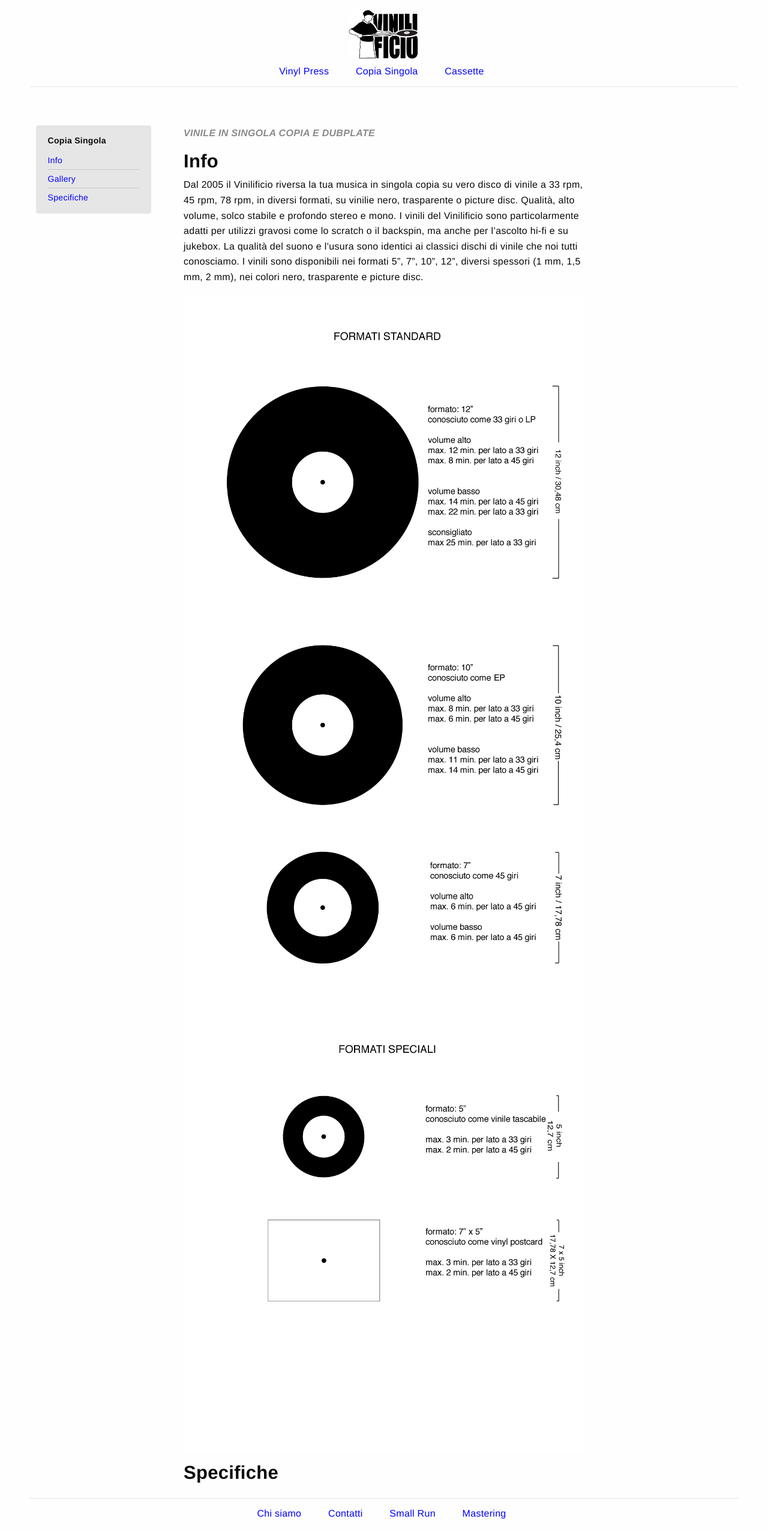
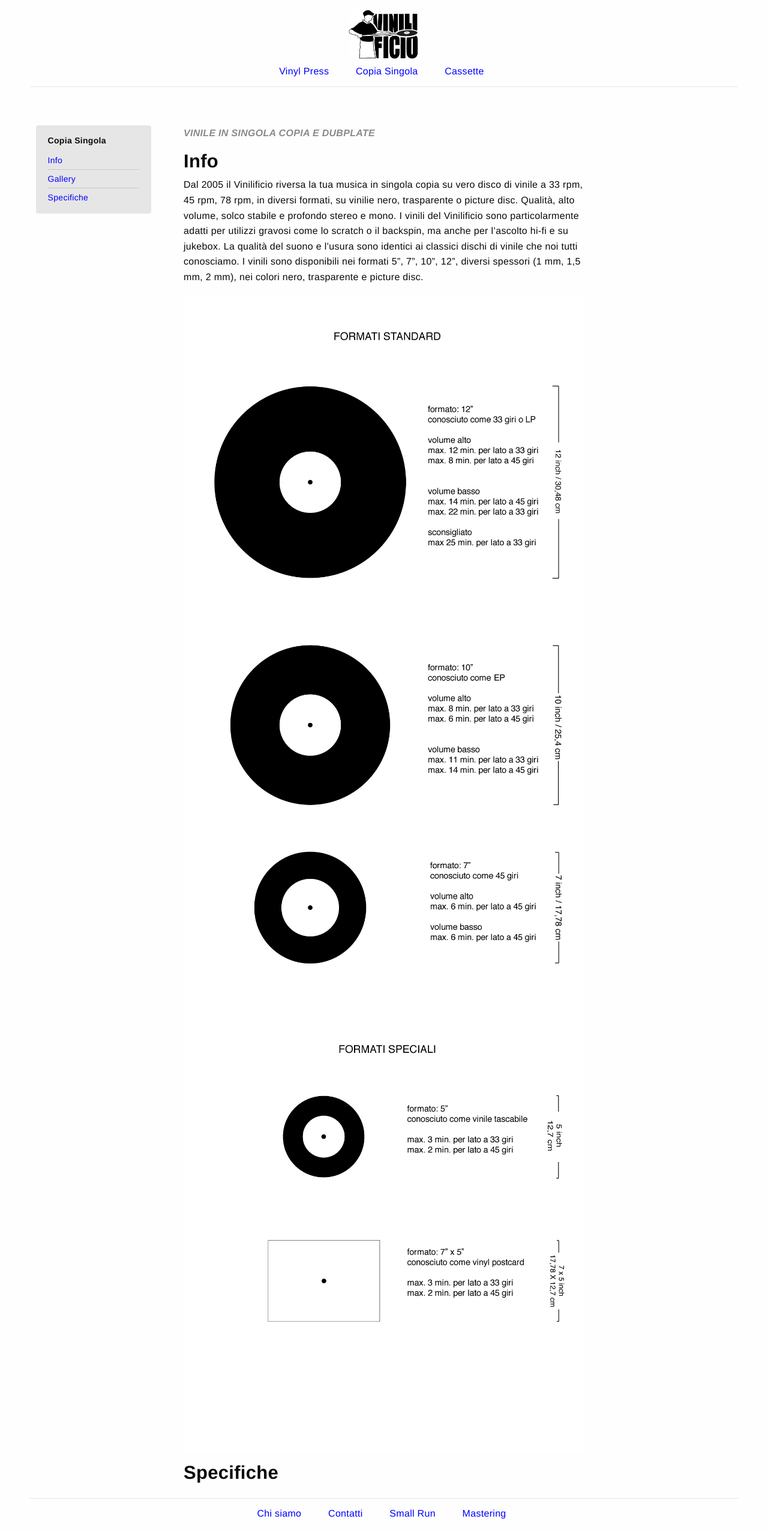
Before and after one commit to Vinilificio/Vinilificio.github.io, a Jekyll site: the page built from _pages/single-copy.md, in a window 1280 px wide. Shown: the whole page at 60% size. Built offline with Jekyll 4.4.1, drawn with Linux system fonts in a browser that asks for light colours.

Commit message:
Update from Forestry.io - _pages/single-copy.md

```diff
--- a/_pages/single-copy.md
+++ b/_pages/single-copy.md
@@ -18,7 +18,6 @@
 Dal 2005 il Vinilificio riversa la tua musica in singola copia su vero disco di vinile a 33 rpm, 45 rpm, 78 rpm, in diversi formati, su vinilie nero, trasparente o picture disc. Qualità, alto volume, solco stabile e profondo stereo e mono.
 I vinili del Vinilificio sono particolarmente adatti per utilizzi gravosi come lo scratch o il backspin, ma anche per l’ascolto hi-fi e su jukebox. La qualità del suono e l’usura sono identici ai classici dischi di vinile che noi tutti conosciamo. I vinili sono disponibili nei formati 5”, 7”, 10”, 12”, diversi spessori (1 mm, 1,5 mm, 2 mm), nei colori nero, trasparente e picture disc.
 
-![]({{ site.baseurl }}/forestryio/images/infografic-vinili_senza_web-13.jpg)
-
+![]({{ site.baseurl }}/forestryio/images/infografic-vinili_senza_web-14.jpg)
 
 ### Specifiche
```
Also changed, not shown: forestryio/images/infografic-vinili_senza_web-14.jpg (added).
